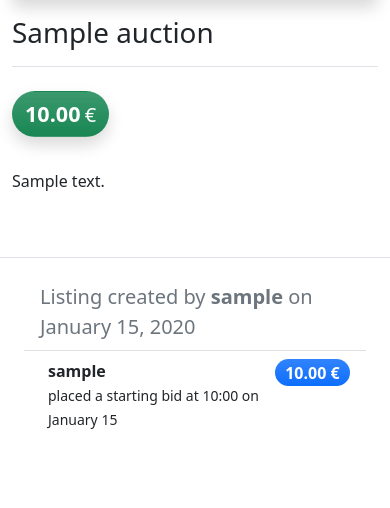
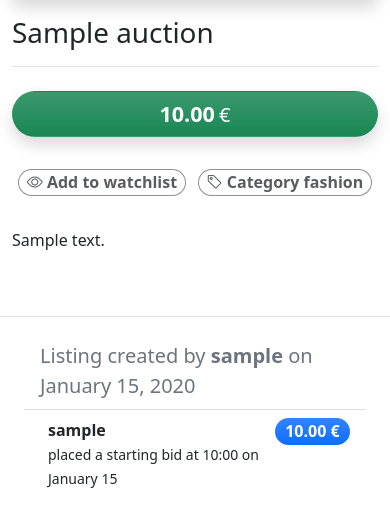
Before and after one commit to voizlav/CS50W, a Django app: page /item/1 in a window 390 px wide. Shown: the part 430-938 px from the top of the page. Run offline with Django 3.2, Linux system fonts and the light colour scheme; tables that the repository leaves empty hold one stand-in row (values such as "Sample post"); some libraries are stand-ins or nearby versions.

Commit message:
Add watchlist and category buttons to items

```diff
--- a/commerce/auctions/templates/auctions/items.html
+++ b/commerce/auctions/templates/auctions/items.html
@@ -25,7 +25,7 @@
                 <img class="rounded-4 img-thumbnail border-0" src="{{item.hyperlink}}" onerror="this.src='/static/img/noimage.png'">
             </div>
         </div>
-        <div class="col-md-6">
+        <div class="col-md-6 d-flex flex-column">
             <h1 class="border-bottom pb-3 pt-3">
                 {{item.title}}
             </h1>
@@ -34,7 +34,7 @@
             <form action="{% url 'close_item' item_id=item.id %}" method="post">
                 {% csrf_token %}
                 <button type="submit"
-                    class="btn rounded-pill mt-3 mb-3 text-bg-danger text-white shadow bg-gradient">
+                    class="btn rounded-pill mt-3 mb-3 text-bg-danger text-white shadow bg-gradient" style="width: 100%;">
                     <span class="fw-bold fs-6">Close Auction at {{bid.amount|floatformat:2}} €</span>
                 </button>
             </form>
@@ -48,8 +48,17 @@
                 <span class="fw-bold fs-4">{{bid.amount|floatformat:2}}</span> <span class="fw-normal fs-5">€</span>
             </button>
             {% endif %}
+            <div class="">
+                <div class="pt-3 pb-3 text-center justify-content-around d-flex">
+                    <button type="submit" class="btn badge rounded-pill text-dark text-opacity-75 bg-white border-4 border-dark border-opacity-50">
+                        <span class="fs-6"><i class="bi bi-eye"></i> Add to watchlist</span>
+                    </button>
+                    <a href="#" class="btn badge rounded-pill text-dark text-opacity-75 bg-white border-2 border-dark border-opacity-50">
+                        <span class="fs-6"><i class="bi bi-tag"></i> Category {{item.get_category_display}}</span>
+                    </a>
+                </div>
+            </div>
             <p class="pt-3">{{item.description}}</p>
-
         </div>
     </div>
     <!-- BIDS HISTORY -->
```
